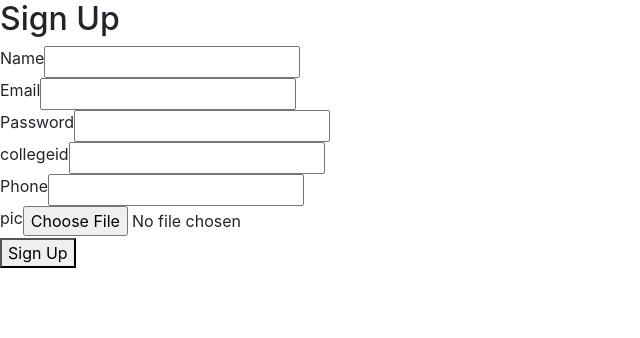
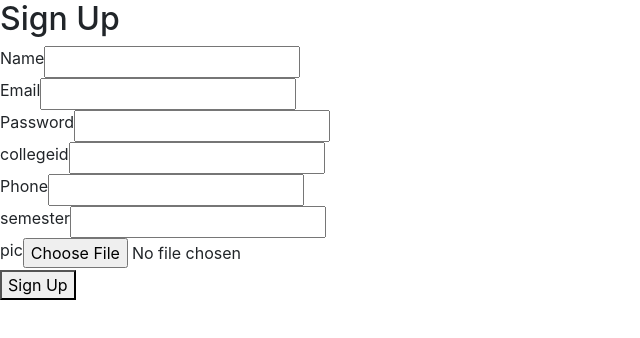
Before and after one commit to Arpit123139/Major-Project, a React (Create React App) app in the folder client/: page /signup in a window 1280 px wide. Shown: the top 338 px of the page, without its empty margins (0-640 px from the left). Built offline with nearby package versions, Linux system fonts and the light colour scheme.

Commit message:
added landing page and add semester

```diff
--- a/client/src/Logins/Signup.js
+++ b/client/src/Logins/Signup.js
@@ -14,7 +14,8 @@ const Signup = () => {
     email: '',
     password: '',
     collegeid:'',
-    phone:''
+    phone:'',
+    semester:'',
   });
 
   const storeTokenInLS = useAuth();
@@ -46,9 +47,9 @@ const Signup = () => {
 
     try {
       console.log(formData)
-      const { name, email, password,collegeid,phone } = formData;
+      const { name, email, password,collegeid,phone,semester } = formData;
       const response = await axios.post('/api/v1/signup', {
-        name, email, password, url1,collegeid,phone
+        name, email, password, url1,collegeid,phone,semester
       });
       console.log(response);
       if (response.status === 200) { // Assuming 201 (Created) for successful signup
@@ -132,6 +133,17 @@ const Signup = () => {
           />
         </div>
         <div className="input-group">
+          <label htmlFor="semester">semester</label>
+          <input
+            type="text"
+            id="semester"
+            name="semester"
+            value={formData.semester}
+            onChange={handleFormChange}
+            required
+          />
+        </div>
+        <div className="input-group">
           <label htmlFor="url" >pic</label>
           <input type="file" onChange={(e) => setImage(e.target.files[0])}></input>
         </div>
--- a/client/src/Student/EditStudentProfile.js
+++ b/client/src/Student/EditStudentProfile.js
@@ -13,7 +13,8 @@ const EditStudentProfile = () => {
         name: "",
         email: "",
         collegeid:"",
-        phone:""
+        phone:"",
+        semester:""
     })
 
     const setdata = (e) => {
@@ -61,10 +62,10 @@ const EditStudentProfile = () => {
     }, []);
 
 
-    const updatedisease = async(e)=>{
+    const updateProfile = async(e)=>{
         e.preventDefault();
 
-        const {name,email,collegeid,phone} = inpval;
+        const {name,email,collegeid,phone,semester} = inpval;
 
         const res2 = await fetch(`/api/v1/editStudentProfile/${token}`,{
             method: "PATCH",
@@ -72,7 +73,7 @@ const EditStudentProfile = () => {
                 "Content-Type": "application/json"
             },
             body:JSON.stringify({
-                name,email,collegeid,phone
+                name,email,collegeid,phone,semester
             })
         });
 
@@ -106,10 +107,14 @@ const EditStudentProfile = () => {
                         <input type="text" value={inpval.collegeid} onChange={setdata} name="collegeid" class="form-control" id="exampleInputPassword1" />
                     </div>
                     <div class="mb-3 col-lg-6 col-md-6 col-12">
-                        <label for="exampleInputPassword1" class="form-label">email</label>
+                        <label for="exampleInputPassword1" class="form-label">Phone</label>
                         <input type="text" value={inpval.phone} onChange={setdata} name="phone" class="form-control" id="exampleInputPassword1" />
                     </div>
-                    <button type="submit" onClick={updatedisease} class="btn btn-primary">Submit</button>
+                    <div class="mb-3 col-lg-6 col-md-6 col-12">
+                        <label for="exampleInputPassword1" class="form-label">semester</label>
+                        <input type="text" value={inpval.semester} onChange={setdata} name="semester" class="form-control" id="exampleInputPassword1" />
+                    </div>
+                    <button type="submit" onClick={updateProfile} class="btn btn-primary">Submit</button>
                 </div>
             </form>
         </div>
--- a/client/src/Student/HomePage.js
+++ b/client/src/Student/HomePage.js
@@ -88,6 +88,9 @@ const HomePage = () => {
                                             <td>
                                                 <h3 className="mt-3"> collegeid: <span >{getuserdata.collegeid}</span></h3>
                                             </td>
+                                            <td>
+                                                <h3 className="mt-3"> semester: <span >{getuserdata.semester}</span></h3>
+                                            </td>
                                         </tr>
                                     </tbody>
                                 </table>
```
Also changed, not shown: 2 other files (tests, documents, lock files or other folders).
